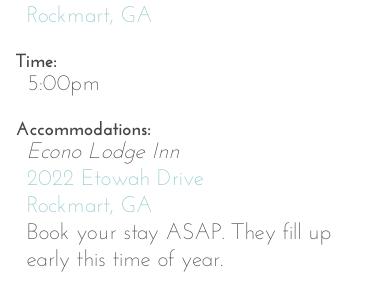
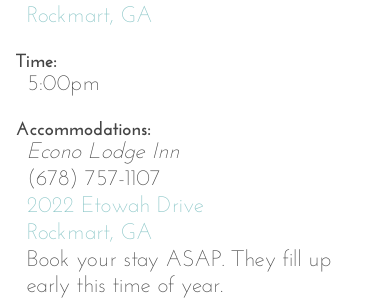
Before and after one commit to davidsawyer/davidandalex-com, a PHP site: page /the-wedding.php in a window 390 px wide. Shown: the part 341-639 px from the top of the page. Run offline with PHP 8.4, Linux system fonts and the light colour scheme; style sheets or scripts are compiled from the project's sources; some libraries are stand-ins or nearby versions.

Commit message:
add phone number

```diff
--- a/the-wedding.php
+++ b/the-wedding.php
@@ -28,6 +28,7 @@
                 <div class="infoValue">
                     <span>
                         <em>Econo Lodge Inn</em><br>
+                        <tel>(678) 757-1107</tel><br>
                         <a href="http://goo.gl/maps/OwPxP">2022 Etowah Drive<br>Rockmart, GA</a><br>
                         Book your stay ASAP. They fill up early this time of year.
                     </span>
```
